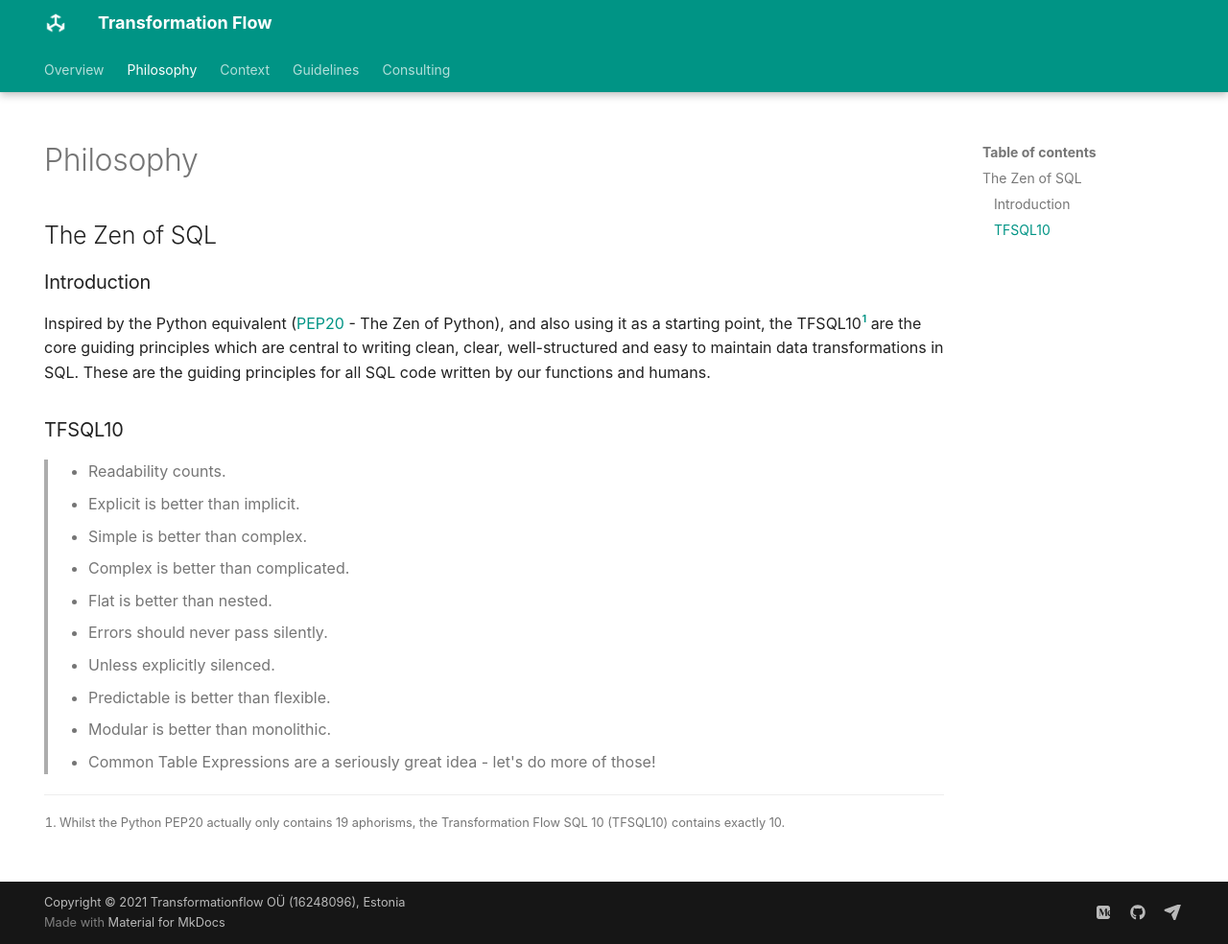
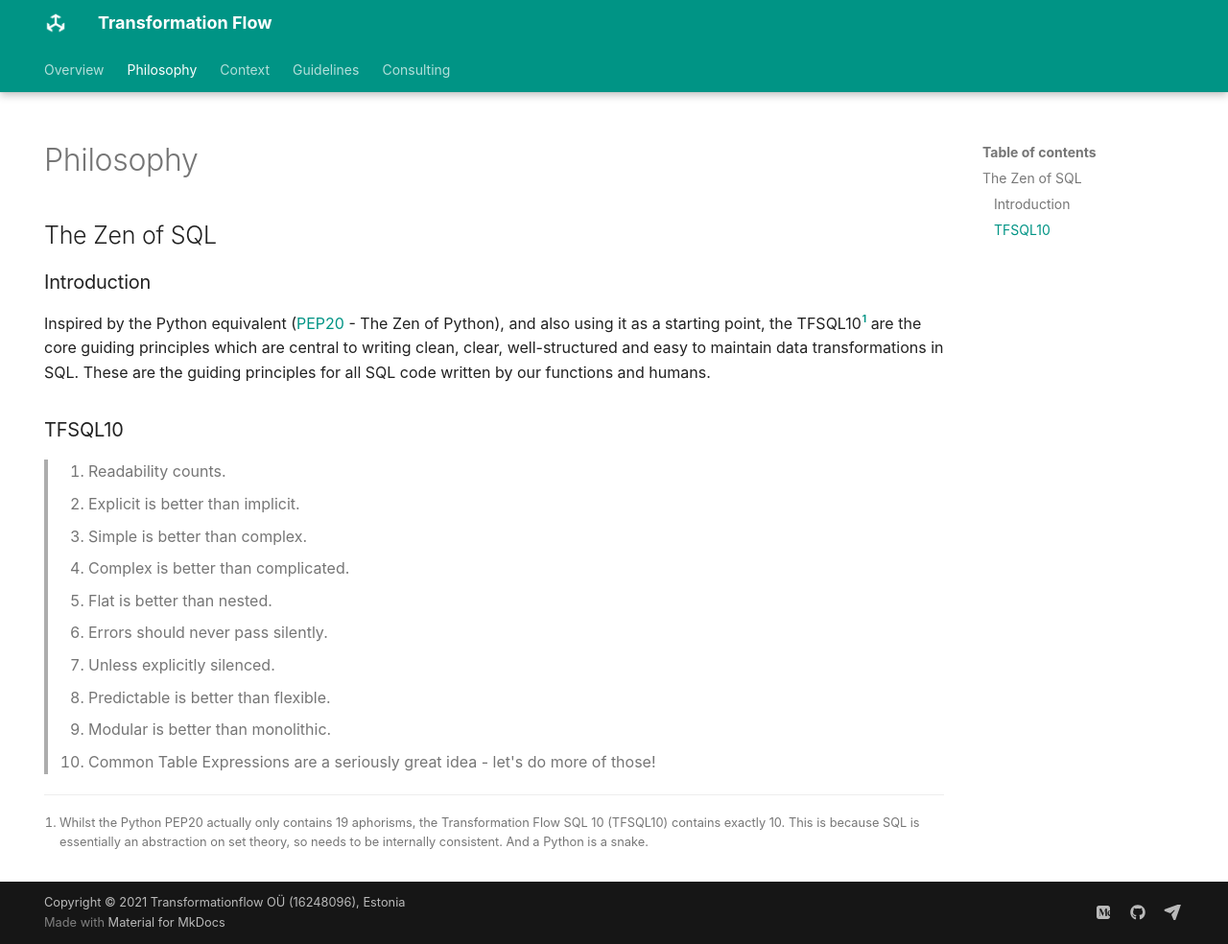
Before and after one commit to transformationflow/transformationflow.github.io, an MkDocs documentation site: the page built from docs/the-zen-of-sql.md, in a window 1280 px wide and 984 px high. Shown: the whole window at 96% size. Built offline with MkDocs 1.6.1 and Material for MkDocs 9.7.7, drawn with Linux system fonts in a browser that asks for light colours; some web fonts are replaced; comment, search, counter and statistics services are not loaded.

Commit message:
updated zen of sql

```diff
--- a/docs/the-zen-of-sql.md
+++ b/docs/the-zen-of-sql.md
@@ -8,15 +8,15 @@ hide:
 Inspired by the Python equivalent ([PEP20](https://www.python.org/dev/peps/pep-0020/) - The Zen of Python), and also using it as a starting point, the TFSQL10[^1] are the core guiding principles which are central to writing clean, clear, well-structured and easy to maintain data transformations in SQL.  These are the guiding principles for all SQL code written by our functions and humans.
 
 ## TFSQL10
-> - Readability counts.
-> - Explicit is better than implicit.
-> - Simple is better than complex.
-> - Complex is better than complicated.
-> - Flat is better than nested.
-> - Errors should never pass silently.
-> - Unless explicitly silenced.
-> - Predictable is better than flexible.
-> - Modular is better than monolithic.
-> - Common Table Expressions are a seriously great idea - let's do more of those!
+> 1. Readability counts.
+> 2. Explicit is better than implicit.
+> 3. Simple is better than complex.
+> 4. Complex is better than complicated.
+> 5. Flat is better than nested.
+> 6. Errors should never pass silently.
+> 7. Unless explicitly silenced.
+> 8. Predictable is better than flexible.
+> 9.  Modular is better than monolithic.
+> 10. Common Table Expressions are a seriously great idea - let's do more of those!
 
-[^1]: Whilst the Python PEP20 actually only contains 19 aphorisms, the Transformation Flow SQL 10 (TFSQL10) contains exactly 10.
+[^1]: Whilst the Python PEP20 actually only contains 19 aphorisms, the Transformation Flow SQL 10 (TFSQL10) contains exactly 10. This is because SQL is essentially an abstraction on set theory, so needs to be internally consistent.  And a Python is a snake.
```
